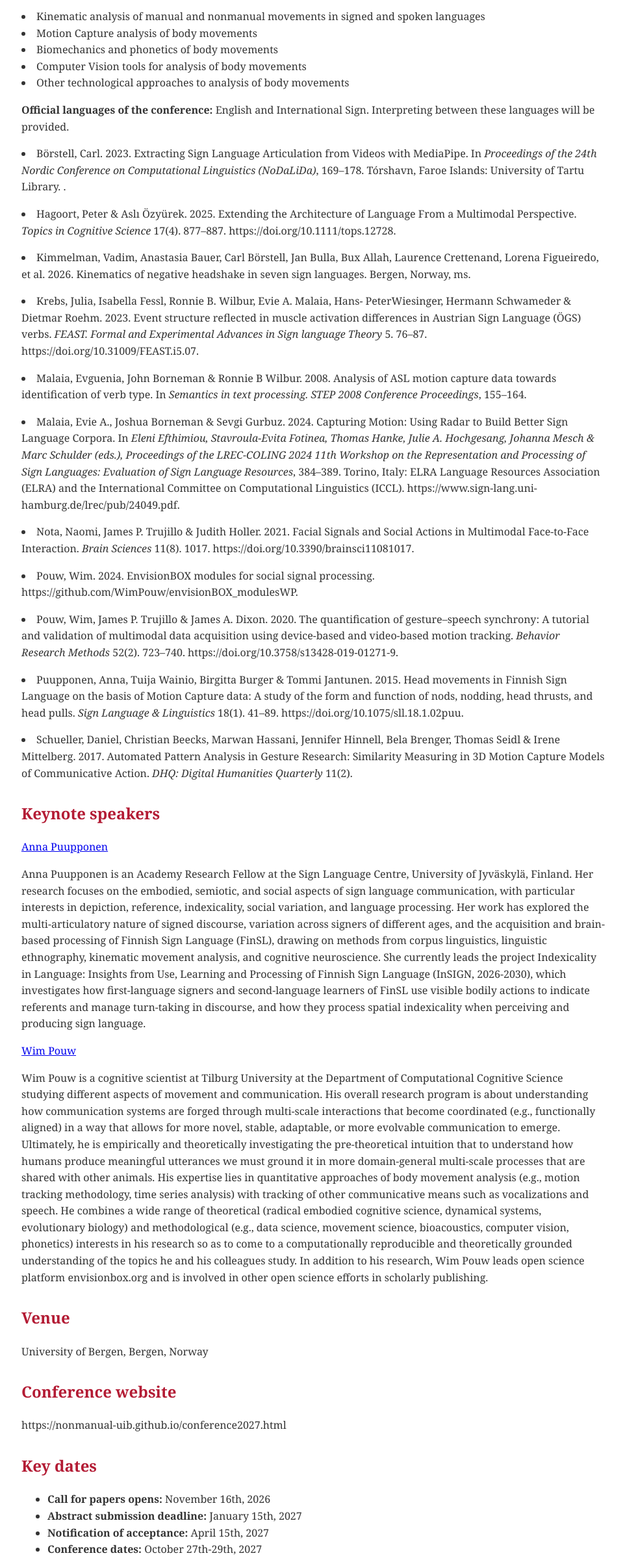
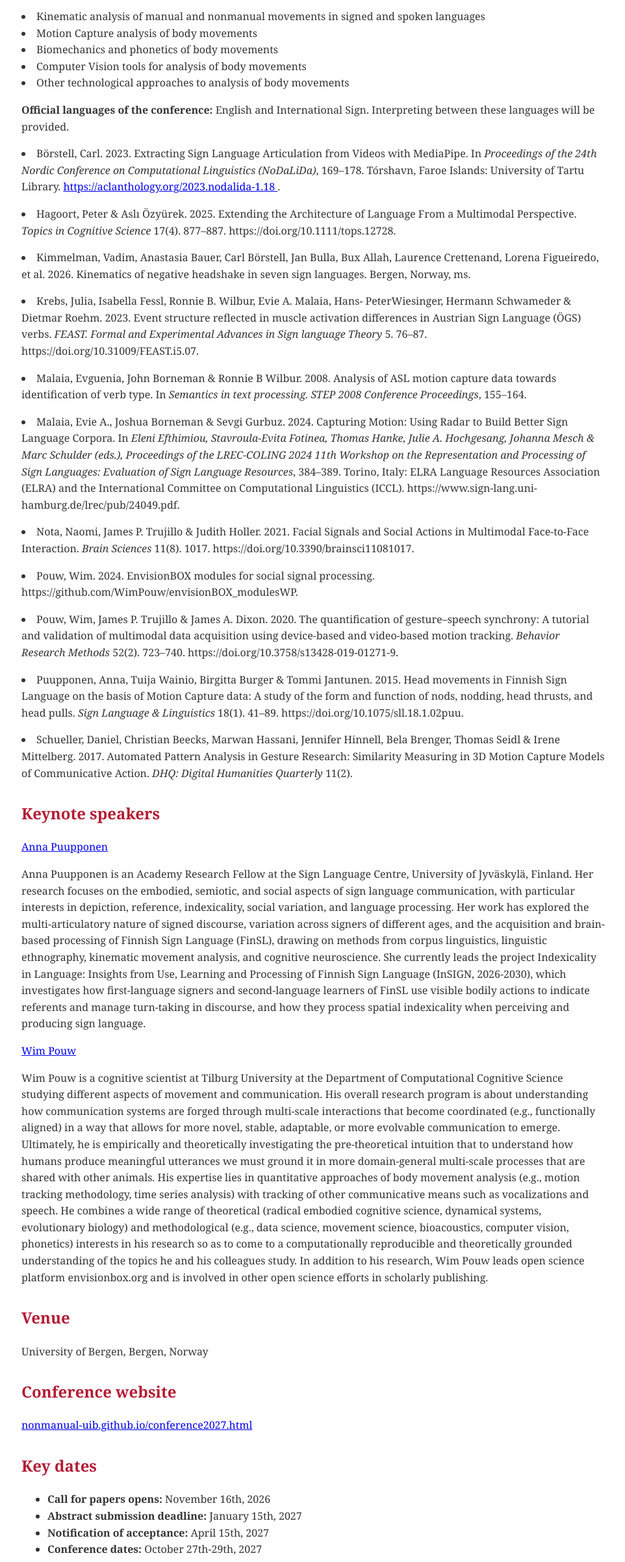
Before and after one commit to nonmanual-uib/nonmanual-uib.github.io, a plain HTML site: page conference2027.html in a window 1280 px wide. Shown: the part 1176-3580 px from the top of the page at 65% size, without its empty margins (157-1119 px from the left). Drawn offline with Linux system fonts and the light colour scheme.

Commit message:
Update conference2027.html
links in reference list

```diff
--- a/conference2027.html
+++ b/conference2027.html
@@ -76,7 +76,7 @@ footer { margin-top: 50px; padding-top: 20px; border-top: 1px solid #eaecef; tex
 
 <p><strong>Official languages of the conference: </strong> English and International Sign. Interpreting between these languages will be provided. </p>
 
-<li>Börstell, Carl. 2023. Extracting Sign Language Articulation from Videos with MediaPipe. In <cite> Proceedings of the 24th Nordic Conference on Computational Linguistics (NoDaLiDa)</cite>, 169–178. Tórshavn, Faroe Islands: University of Tartu Library. <a href="https://aclanthology.org/2023.nodalida-1.18"> </a>. </p>
+<li>Börstell, Carl. 2023. Extracting Sign Language Articulation from Videos with MediaPipe. In <cite> Proceedings of the 24th Nordic Conference on Computational Linguistics (NoDaLiDa)</cite>, 169–178. Tórshavn, Faroe Islands: University of Tartu Library. <a href="https://aclanthology.org/2023.nodalida-1.18">https://aclanthology.org/2023.nodalida-1.18 </a>. </p>
 <li>Hagoort, Peter & Aslı Özyürek. 2025. Extending the Architecture of Language From a Multimodal Perspective. <cite>Topics in Cognitive Science</cite> 17(4). 877–887. https://doi.org/10.1111/tops.12728. </p>
 <li>Kimmelman, Vadim, Anastasia Bauer, Carl Börstell, Jan Bulla, Bux Allah, Laurence Crettenand, Lorena Figueiredo, et al. 2026. Kinematics of negative headshake in seven sign languages. Bergen, Norway, ms. </p>
 <li>Krebs, Julia, Isabella Fessl, Ronnie B. Wilbur, Evie A. Malaia, Hans- PeterWiesinger, Hermann Schwameder & Dietmar Roehm. 2023. Event structure reflected in muscle activation differences in Austrian Sign Language (ÖGS) verbs. <cite>FEAST. Formal and Experimental Advances in Sign language Theory </cite> 5. 76–87. https://doi.org/10.31009/FEAST.i5.07. </p>
@@ -129,7 +129,7 @@ footer { margin-top: 50px; padding-top: 20px; border-top: 1px solid #eaecef; tex
 <p>University of Bergen, Bergen, Norway</p>
 
 <h2>Conference website</h2>
-<p>https://nonmanual-uib.github.io/conference2027.html</p>
+<p> <a href="https://nonmanual-uib.github.io/conference2027.html">nonmanual-uib.github.io/conference2027.html </a> </p>
 
 <h2>Key dates</h2>
 <ul>
```
